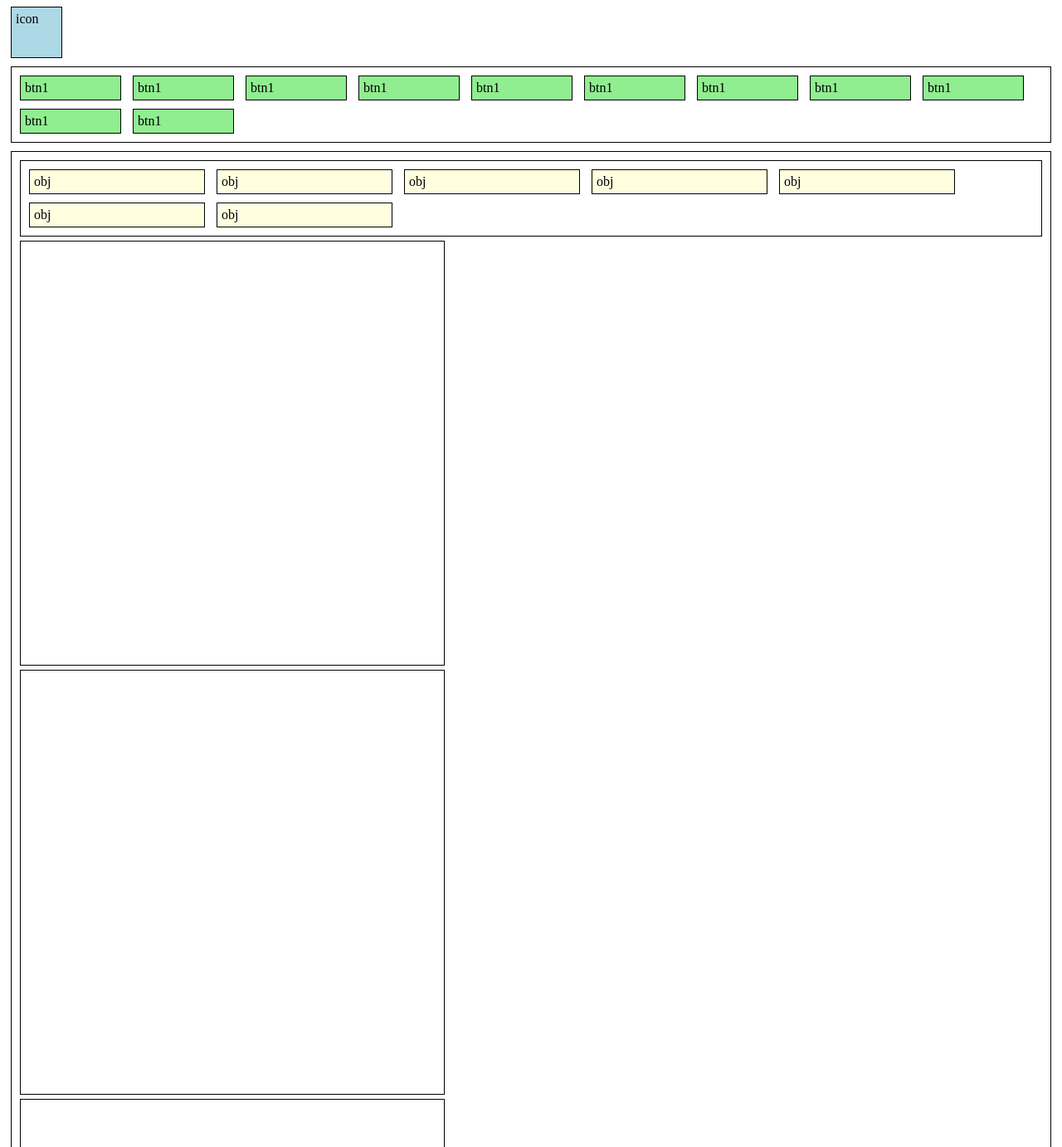
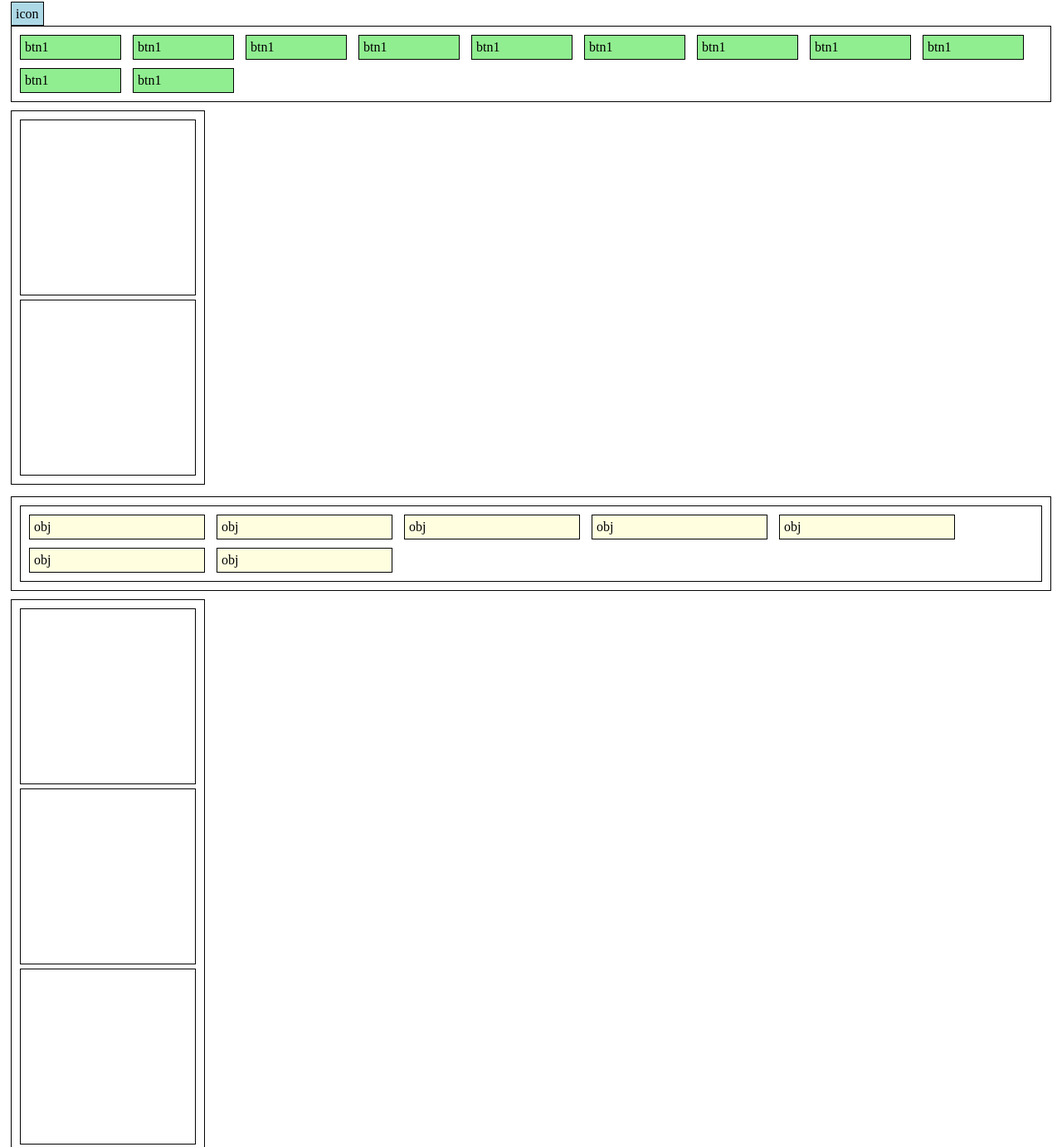
Before and after one commit to PGirich/test-flex, a plain HTML site: page index.html in a window 1280 px wide. Shown: the top 1382 px of the page at 83% size. Drawn offline with Linux system fonts and the light colour scheme.

Commit message:
premaket

```diff
--- a/index.html
+++ b/index.html
@@ -11,8 +11,8 @@
             padding: 5px;
         }
         .header {
-            display: block;
-            width:50px;
+            display: inline;
+            width: 50px;
             height: 50px;
             background-color: lightblue;
         }
@@ -25,11 +25,19 @@
             width: 110px;
             background-color: lightgreen;
         }
+        .wrapperL{
+            display: inline-block;
+        }
         .wrapper{
+            display: inline-block;
 
         }
-        .main{
+        .wrapperR{
+            display: inline-block;
 
+        }
+.main{
+            flex: auto;
         }
         .obj{
             display: inline-block;
@@ -37,8 +45,8 @@
             background-color: lightyellow;
         }
         .side{
-            width: 500px;
-            height: 500px;
+            width: 200px;
+            height: 200px;
         }
 
 
@@ -62,6 +70,10 @@
     <div class="btn">btn1</div>
     <div class="btn">btn1</div>
 </div>
+<div class="wrapperL">
+    <div class="side"></div>
+    <div class="side"></div>
+</div>
 <div class="wrapper">
     <div class="main">
         <div class="obj">obj</div>
@@ -72,13 +84,12 @@
         <div class="obj">obj</div>
         <div class="obj">obj</div>
     </div>
-    <div class="side"></div>
-    <div class="side"></div>
+</div>
+<div class="wrapperR">
     <div class="side"></div>
     <div class="side"></div>
     <div class="side"></div>
 </div>
 
-
 </body>
 </html>
```
